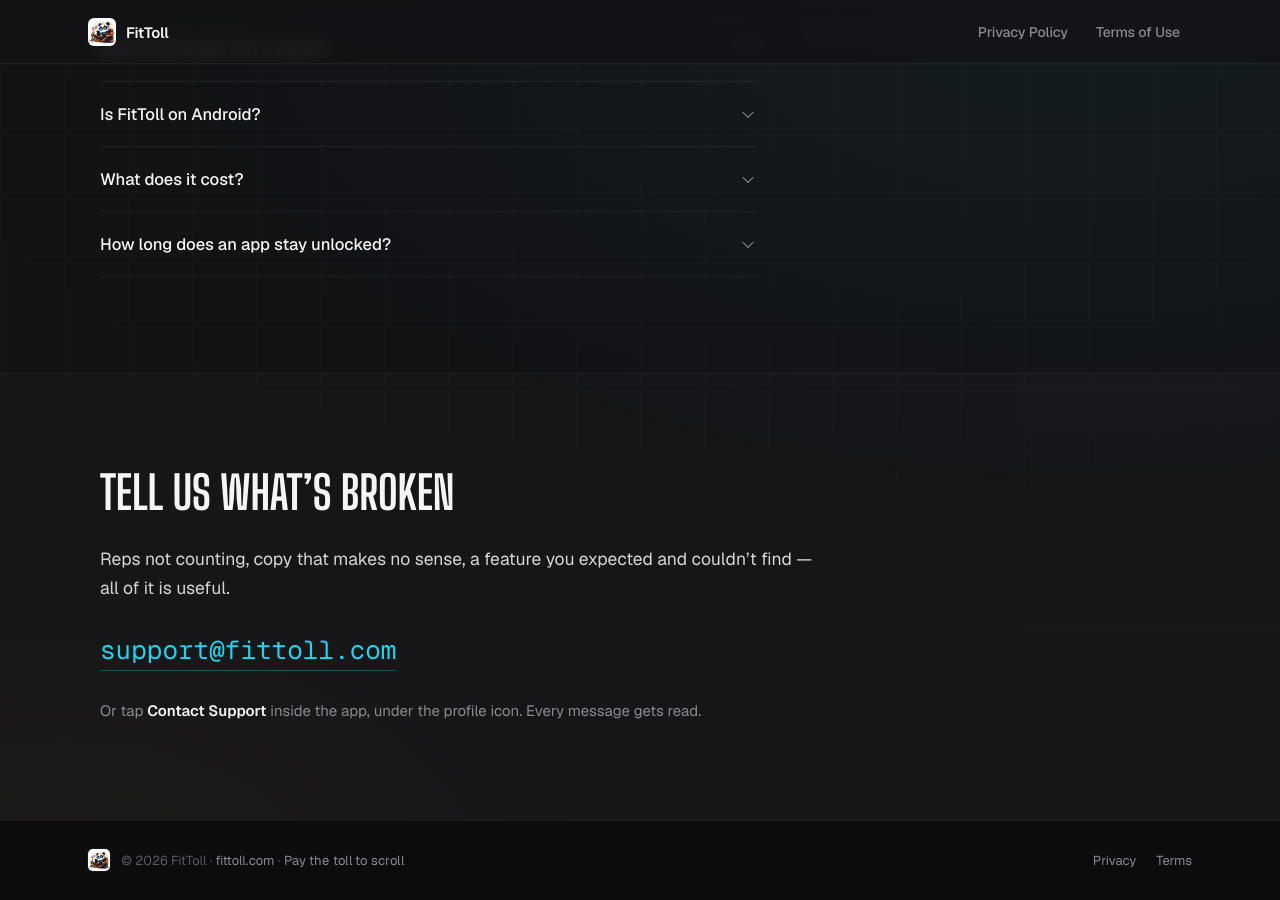
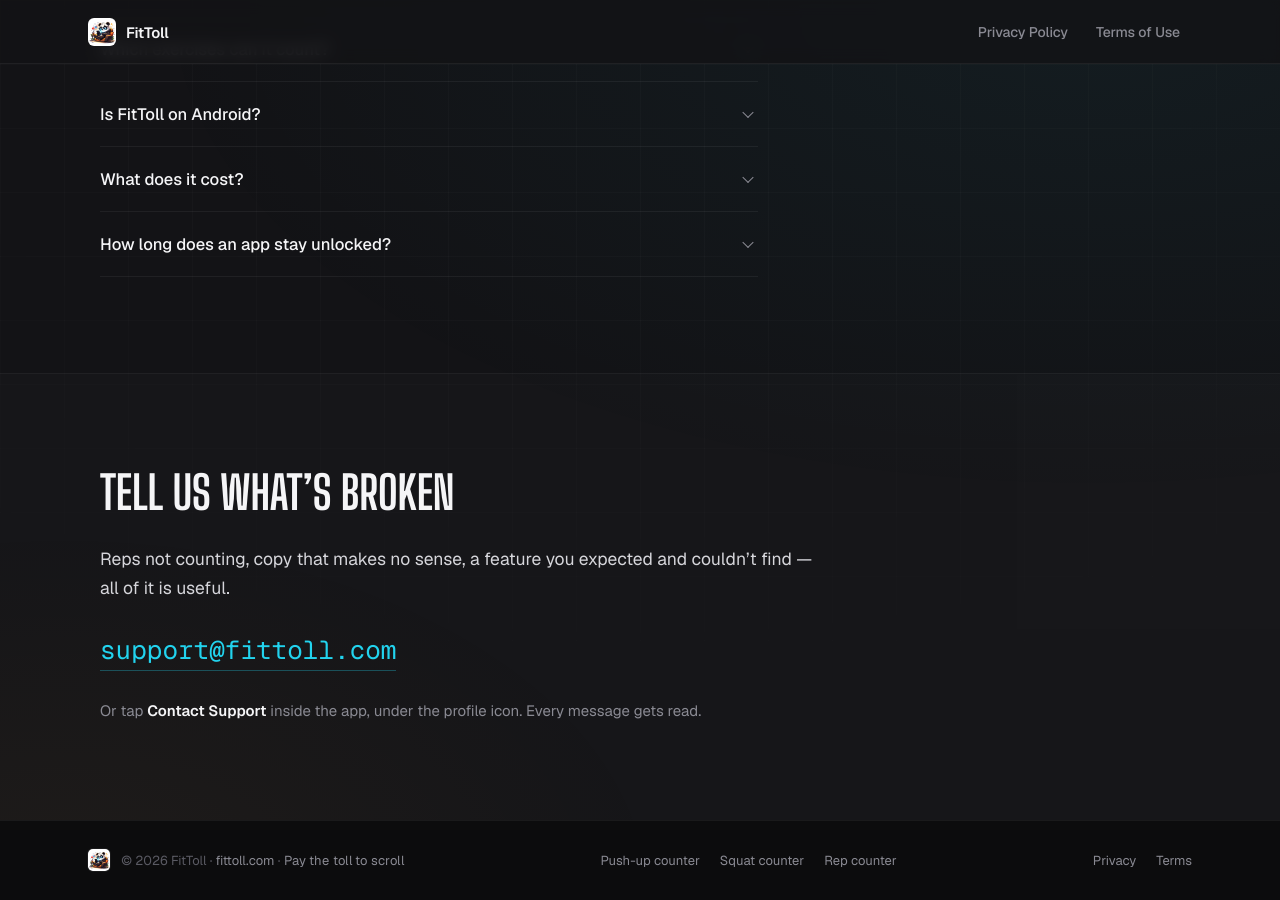
Before and after one commit to aurobindoGupta/fitToll-site, a Jekyll site: the page built from index.md, in a window 1280 px wide and 900 px high, scrolled down 3436 px. Built offline with Jekyll 4.4.1, drawn with Linux system fonts in a browser that asks for light colours.

Commit message:
feat(site): footer links to the three guides [260811-wak]
Without these the guides are orphans -- in sitemap.xml but linked from nowhere
on the site. Orphan pages rank poorly, and a set of pages reachable only by a
crawler is the shape of a doorway scheme even when the content is legitimate.

Footer rather than the top nav on purpose: the guides are reference material,
not primary navigation, and the header staying at Privacy/Terms keeps the
landing page's shape unchanged. The three pages already cross-link to each
other, so this closes the loop from every page on the site.

```diff
--- a/_includes/footer.html
+++ b/_includes/footer.html
@@ -8,6 +8,11 @@
       <span aria-hidden="true">·</span>
       <span class="site-footer-tag">{{ site.tagline }}</span>
     </p>
+    <nav class="site-footer-nav" aria-label="Guides">
+      <a href="{{ '/push-up-counter/' | relative_url }}">Push-up counter</a>
+      <a href="{{ '/squat-counter/' | relative_url }}">Squat counter</a>
+      <a href="{{ '/ai-rep-counter/' | relative_url }}">Rep counter</a>
+    </nav>
     <nav class="site-footer-nav" aria-label="Legal">
       <a href="{{ '/privacy-policy/' | relative_url }}">Privacy</a>
       <a href="{{ '/terms-of-use/' | relative_url }}">Terms</a>
```
